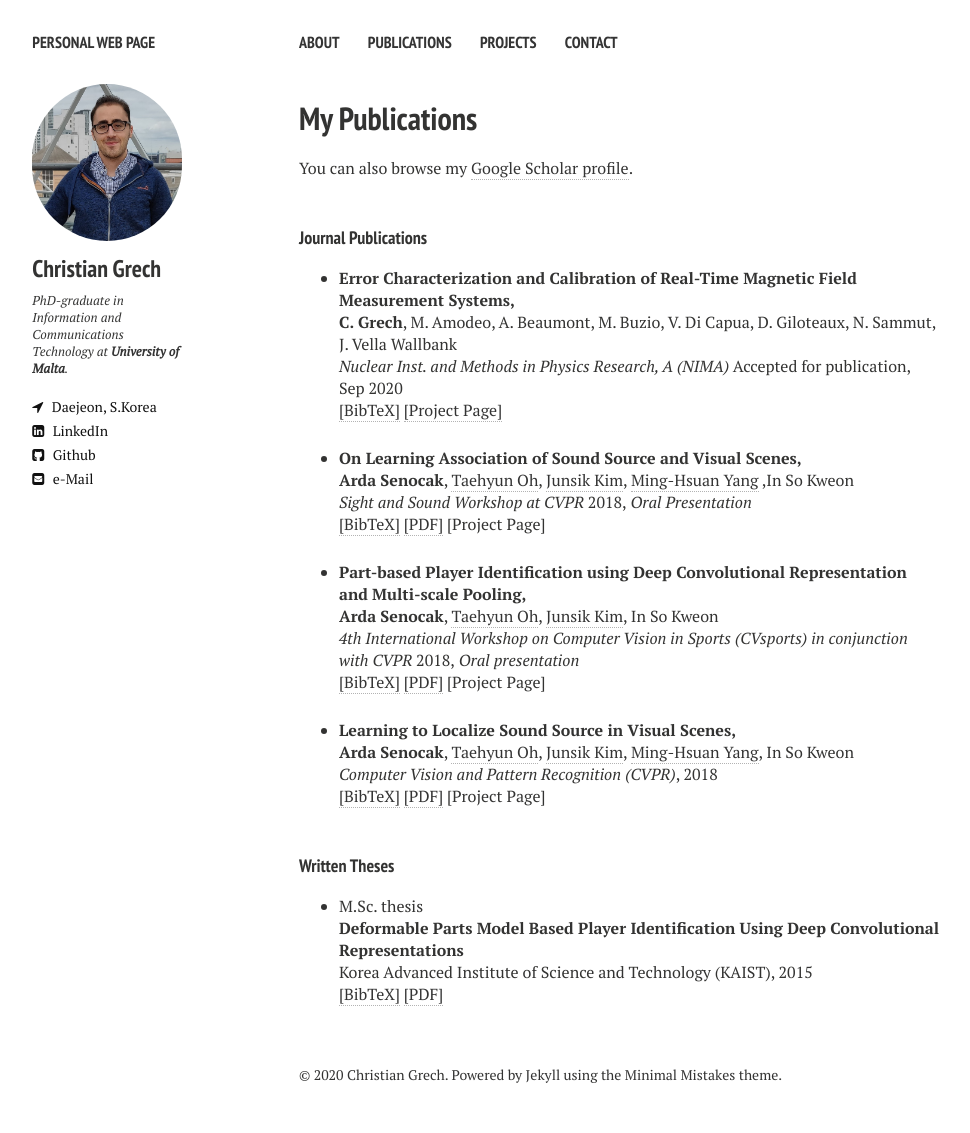
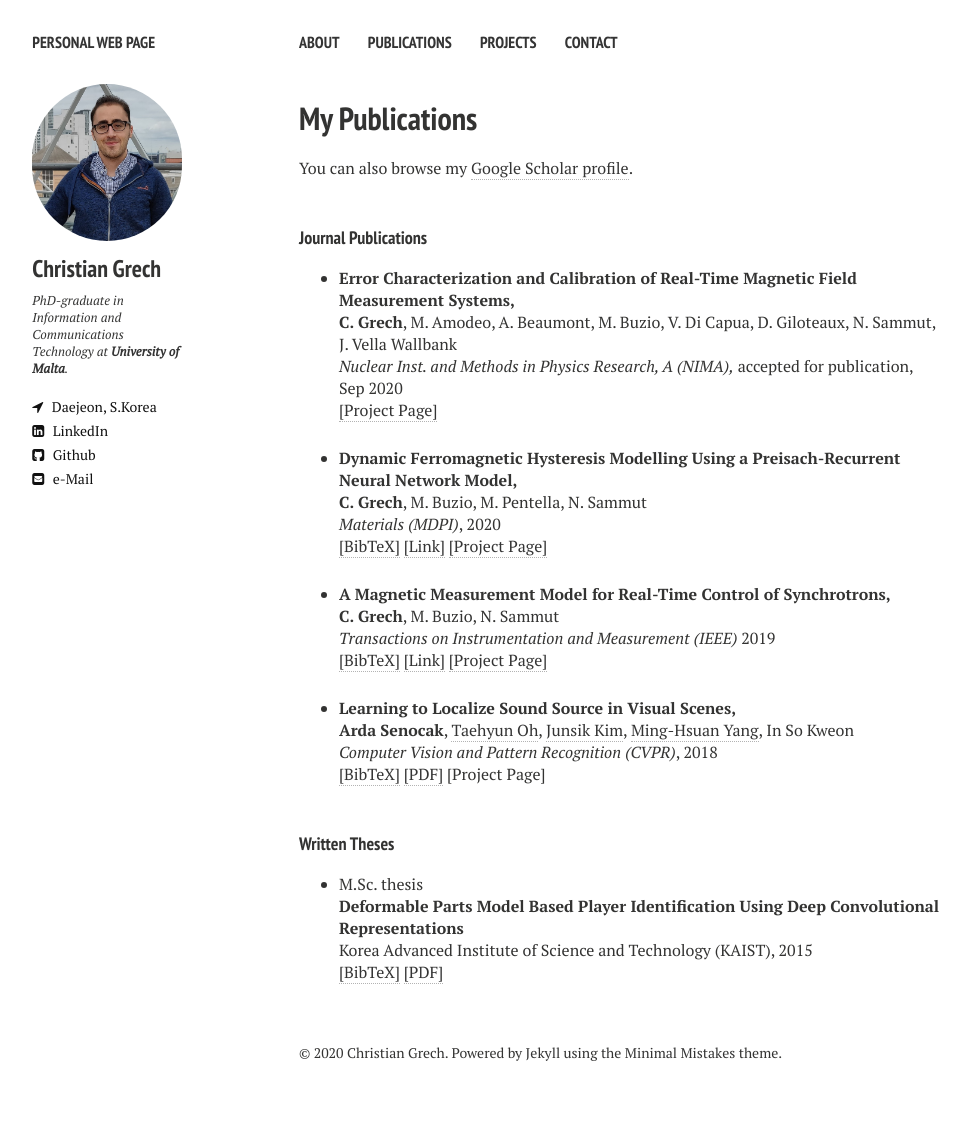
Before and after one commit to cgre23/cgre23.github.io, a Jekyll site: the page built from publications.md, in a window 1280 px wide. Shown: the whole page, without its empty margins (21-991 px from the left). Built offline with Jekyll 4.4.1, drawn with Linux system fonts in a browser that asks for light colours; nearby versions of some CDN libraries; after the commit the page ends 1111 px from its top, so only the background shows below that.

Commit message:
Update publications.html

```diff
--- a/_layouts/publications.html
+++ b/_layouts/publications.html
@@ -90,23 +90,21 @@ div.bibtex pre { font-size: 75%; overflow: auto;  width: 100%; padding: 0em 0em;
 <li ><p>
 <b>Error Characterization and Calibration of Real-Time Magnetic Field Measurement Systems,</b>
 <br><b>C. Grech</b>, M. Amodeo, A. Beaumont, M. Buzio, V. Di Capua, D. Giloteaux, N. Sammut, J. Vella Wallbank<br>
-<i>Nuclear Inst. and Methods in Physics Research, A (NIMA)</i>
-Accepted for publication, Sep 2020
+<i>Nuclear Inst. and Methods in Physics Research, A (NIMA),</i>
+accepted for publication, Sep 2020
 <br />
-<a href="javascript:toggleBibtex('Arda2019SoundLocalizationAnalysis')">[BibTeX]</a>
 <a href="https://cgre23.github.io/tools/" target="_blank">[Project Page]</a>
 </p>
 </li>
 
 <li ><p>
-<b>On Learning Association of Sound Source and Visual Scenes,</b>
-<br><b>Arda Senocak</b>, <a href="http://thohkaistackr.wixsite.com/page" target="_blank">Taehyun Oh</a>, <a href="https://sites.google.com/site/jskimcv/" target="_blank">Junsik Kim</a>, <a href="http://faculty.ucmerced.edu/mhyang/" target="_blank">Ming-Hsuan Yang</a> ,In So Kweon<br>
-<i>Sight and Sound Workshop at CVPR</i>
-2018,<i> Oral Presentation</i>
+<b>Dynamic Ferromagnetic Hysteresis Modelling Using a Preisach-Recurrent Neural Network Model,</b>
+<br><b>C. Grech</b>, M. Buzio, M. Pentella, N. Sammut<br>
+<i>Materials (MDPI)</i>, 2020
 <br />
 <a href="javascript:toggleBibtex('Arda2018partbased')">[BibTeX]</a>
-<a href="https://www.google.com" target="_blank">[PDF]</a>
-[Project Page]
+<a href="https://www.mdpi.com/1996-1944/13/11/2561" target="_blank">[Link]</a>
+<a href="https://cgre23.github.io/tools/" target="_blank">[Project Page]</a>
 </p>
 <div id="bib_Arda2018onLearning" class="bibtex noshow">
 <pre>
@@ -122,16 +120,15 @@ Accepted for publication, Sep 2020
 
 
 
-<!-- Item: BasketballIdentification -->
 <li ><p>
-<b>Part-based Player Identification using Deep Convolutional Representation and Multi-scale Pooling,</b>
-<br><b>Arda Senocak</b>, <a href="http://thohkaistackr.wixsite.com/page" target="_blank">Taehyun Oh</a>, <a href="https://sites.google.com/site/jskimcv/" target="_blank">Junsik Kim</a>, In So Kweon<br>
-<i>4th International Workshop on Computer Vision in Sports (CVsports) in conjunction with CVPR</i>
-2018,<i> Oral presentation</i>
+<b>A Magnetic Measurement Model for Real-Time Control of Synchrotrons,</b>
+<br><b>C. Grech</b>, M. Buzio, N. Sammut<br>
+<i>Transactions on Instrumentation and Measurement (IEEE)</i>
+2019
 <br />
 <a href="javascript:toggleBibtex('Arda2018partbased')">[BibTeX]</a>
-<a href="http://openaccess.thecvf.com/content_cvpr_2018_workshops/papers/w34/Senocak_Part-Based_Player_Identification_CVPR_2018_paper.pdf" target="_blank">[PDF]</a>
-[Project Page]
+<a href="https://ieeexplore.ieee.org/document/8680651" target="_blank">[Link]</a>
+<a href="https://cgre23.github.io/tools/" target="_blank">[Project Page]</a>
 </p>
 <div id="bib_Arda2018partbased" class="bibtex noshow">
 <pre>
```
